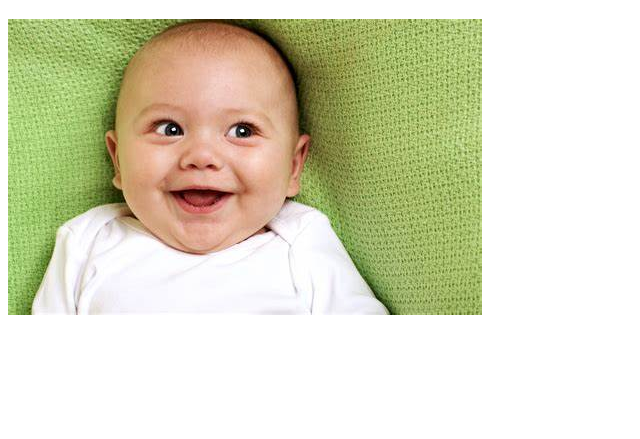
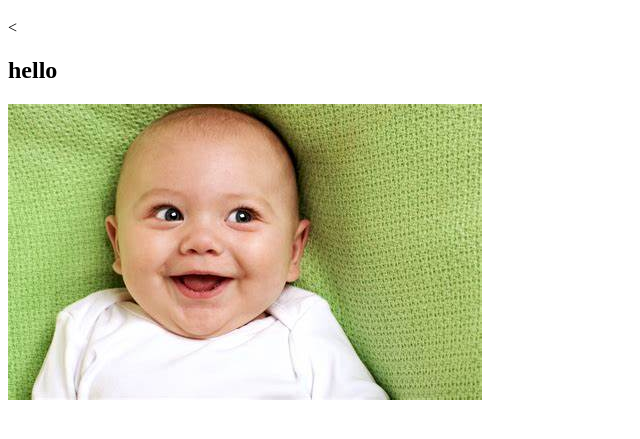
Before and after one commit to gitEranga/first-cloud-web-app, a plain HTML site: page index.html in a window 1280 px wide. Shown: the part 87-526 px from the top of the page, without its empty margins (0-640 px from the left). Drawn offline with Linux system fonts and the light colour scheme.

Commit message:
second commit

```diff
--- a/index.html
+++ b/index.html
@@ -5,7 +5,9 @@
 </head>
 <body>
 <h1>My First Web App</h1>
+<<h2>hello</h2>
 
 <img src="images/baby.jpg">
+
 </body>
 </html>
```
